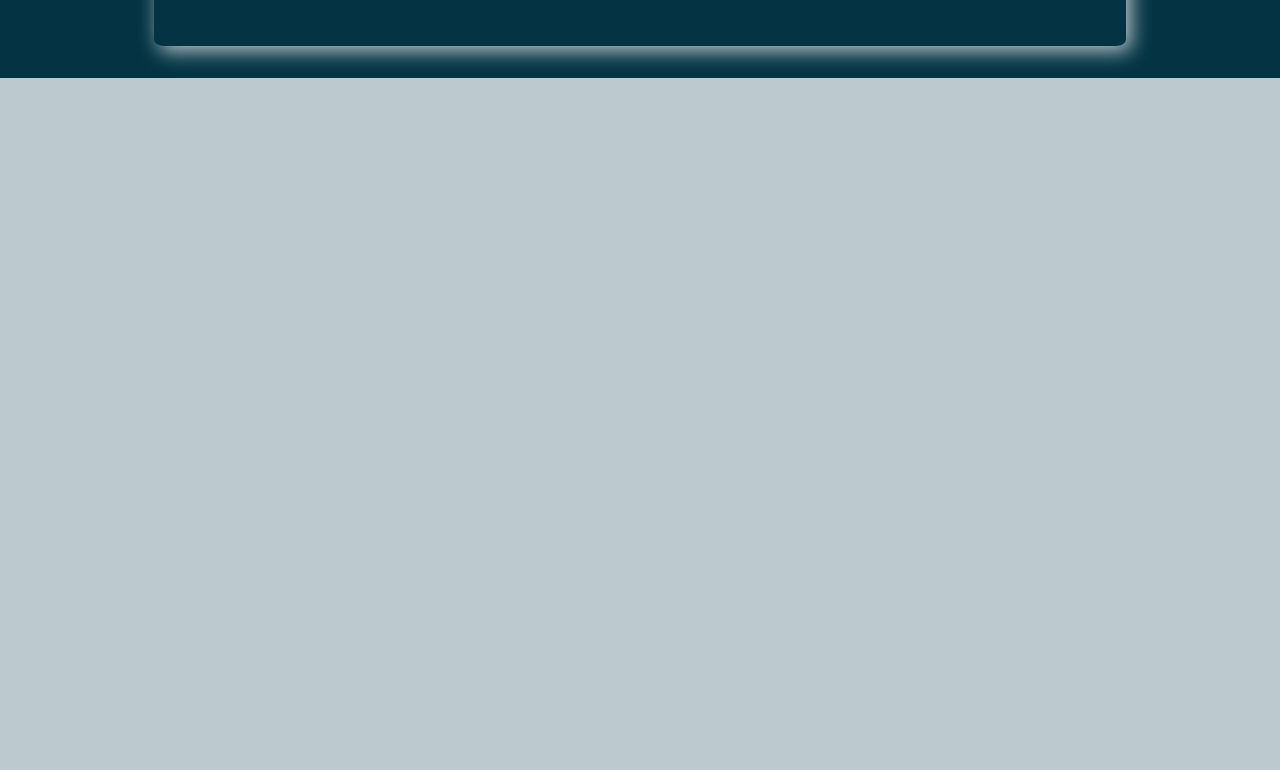
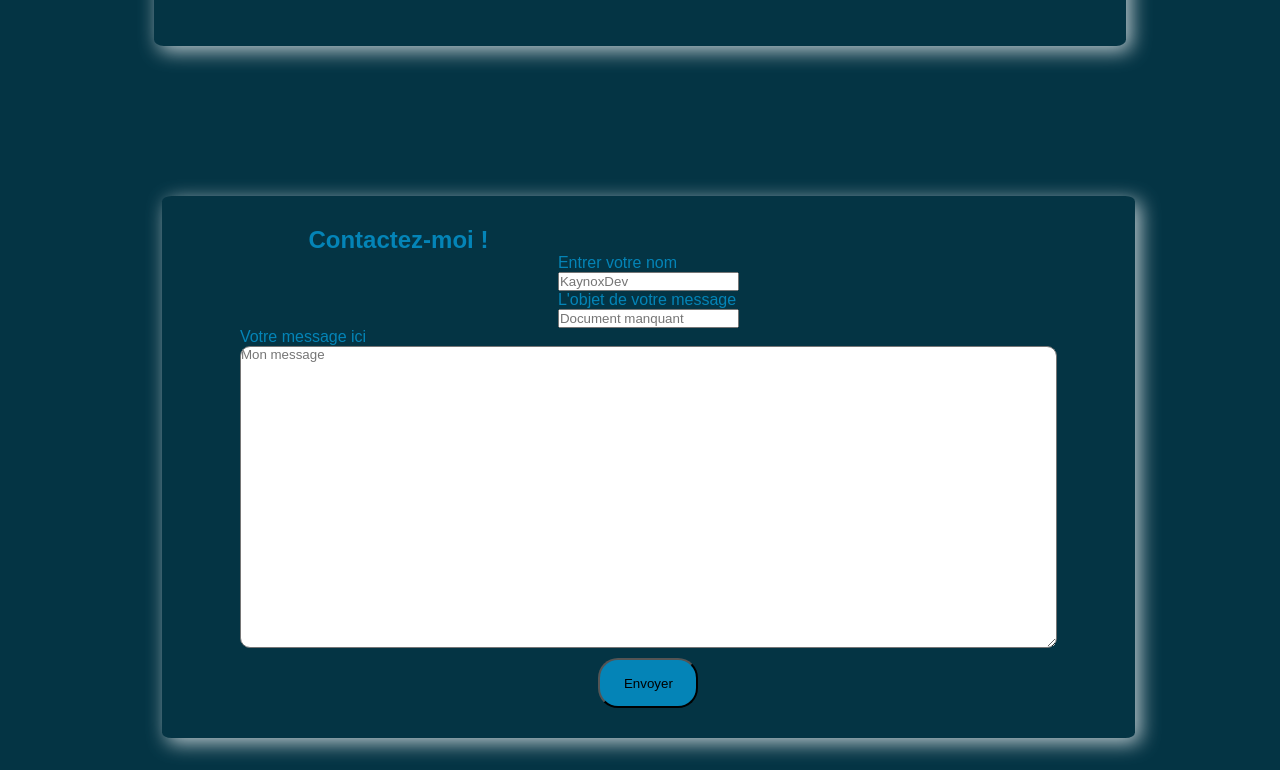
Before and after one commit to KaynoxDev/final-portfolio, a Vue app: page / in a window 1280 px wide. Shown: the part 1926-2696 px from the top of the page. Before the commit the page ends 2004 px from the top, so only its background shows below. Built offline with nearby package versions, Linux system fonts and the light colour scheme.

Commit message:
structure formulaire

```diff
--- a/package.json
+++ b/package.json
@@ -12,9 +12,7 @@
   },
   "dependencies": {
     "@fortawesome/vue-fontawesome": "^3.0.6",
-    "@sendgrid/mail": "^8.1.1",
     "@vueuse/core": "^10.7.2",
-    "dotenv": "^16.4.5",
     "pinia": "^2.1.7",
     "vue": "^3.4.15",
     "vue-router": "^4.2.5"
--- /dev/null
+++ b/src/components/Form.vue
@@ -0,0 +1,100 @@
+<template>
+
+  <form @submit.prevent="onSubmit" id="form" ref="form">
+    <h2> Contactez-moi ! </h2>
+    <div>
+
+      <label for="name">Entrer votre nom</label>
+      <input id="name" ref="name" type="text" placeholder="KaynoxDev" required>
+    </div>
+    <div>
+      <label for="subject">L'objet de votre message</label>
+      <input id="subject" ref="subject" type="text" placeholder="Document manquant" required>
+    </div>
+    <div>
+      <label for="message">Votre message ici</label>
+      <textarea  id="message" ref="message" rows="20" cols="100" placeholder="Mon message" required />
+    </div>
+    <button type="submit" value="send" @click="showMessage">Envoyer</button>
+    <p class="message_sent" v-show="messageSent">Message envoyé à {{ mail }}</p>
+  </form>
+</template>
+
+<script setup>
+import { ref, computed } from 'vue';
+
+// Define form fields
+const name = ref('');
+const subject = ref('');
+const message = ref('');
+
+// Define email address from environment variable
+const mail = import.meta.env.VITE_MAIL_ADRESS;
+
+// Define message_sent as false initially
+const messageSent = ref(false);
+
+// Check if all fields are not empty
+const isFormValid = computed(() => {
+  return name.value && subject.value && message.value;
+});
+
+// Function to be called on form submit
+const onSubmit = () => {
+  if (isFormValid.value) {
+    // If all fields are not empty, set message_sent to true
+    messageSent.value = true;
+    document.querySelector("form").reset()
+    setTimeout(() => {
+      messageSent.value = ""
+
+    }, 1500);
+
+
+  }
+};
+</script>
+
+<style scoped>
+
+h2 {
+  padding-right: 500px;
+}
+
+form {
+  display: flex;
+    flex-direction: column;
+    justify-content: center;
+    align-items: center;
+    padding-top: 30px;
+    padding-bottom: 30px;
+    margin-top: 150px;
+    margin-left: 130px;
+    background-color: #043444;
+    box-shadow: 5px 5px 20px #bcc9ce;
+    width: 80%;
+    border-radius: 1%;
+    color: var(--secondary-color);
+}
+
+label {
+  background-color: var(--primary-color);
+}
+
+button {
+  margin-top: 10px;
+  width: 100px;
+  height: 50px;
+  border-radius: 20px;
+  background-color: var(--secondary-color);
+}
+
+textarea {
+  border-radius: 10px;
+}
+
+div {
+  display: flex;
+  flex-direction: column;
+}
+</style>
--- a/src/components/Header.vue
+++ b/src/components/Header.vue
@@ -25,7 +25,7 @@ const mouseMove = (event) => {
         <a href="#" >Accueil</a>
         <a :href="'#myHistory'">Présentation</a>
         <a :href="'#myProject'">Mes projets</a>
-        <a :href="'#myContact'">Contact</a>
+        <a :href="'#form'">Contact</a>
       </nav>
 
   </header>
--- a/src/views/Home.vue
+++ b/src/views/Home.vue
@@ -3,6 +3,7 @@
   <aboutMe/>
   <Myproject/>
 <Modal/>
+<Form/>
 </template>
 
 <script setup>
@@ -10,4 +11,5 @@ import Header from '../components/Header.vue';
 import aboutMe from '../components/aboutMe.vue';
 import Myproject from '../components/Myproject.vue';
 import Modal from '../components/Modal.vue';
+import Form from '../components/Form.vue';
 </script>
```
Also changed, not shown: 2 other files (tests, documents, lock files or other folders).
